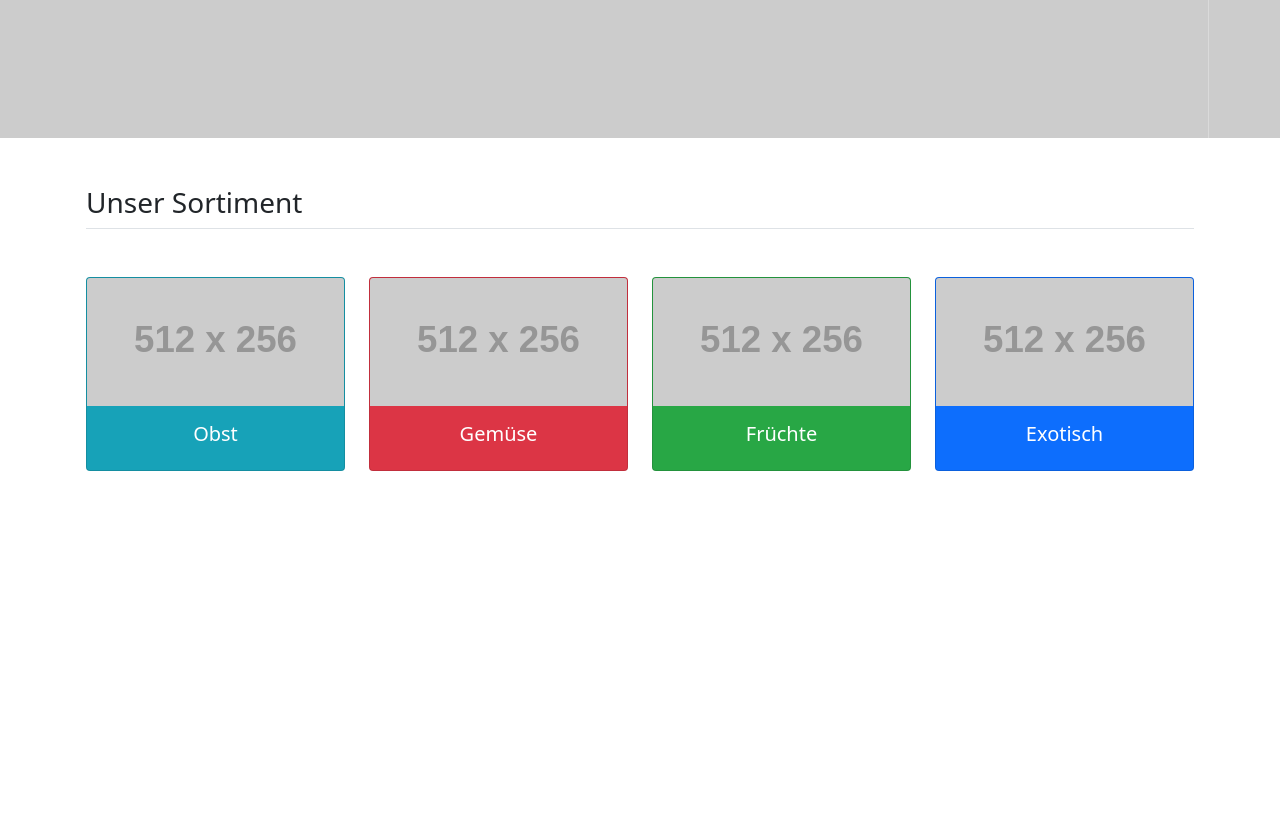
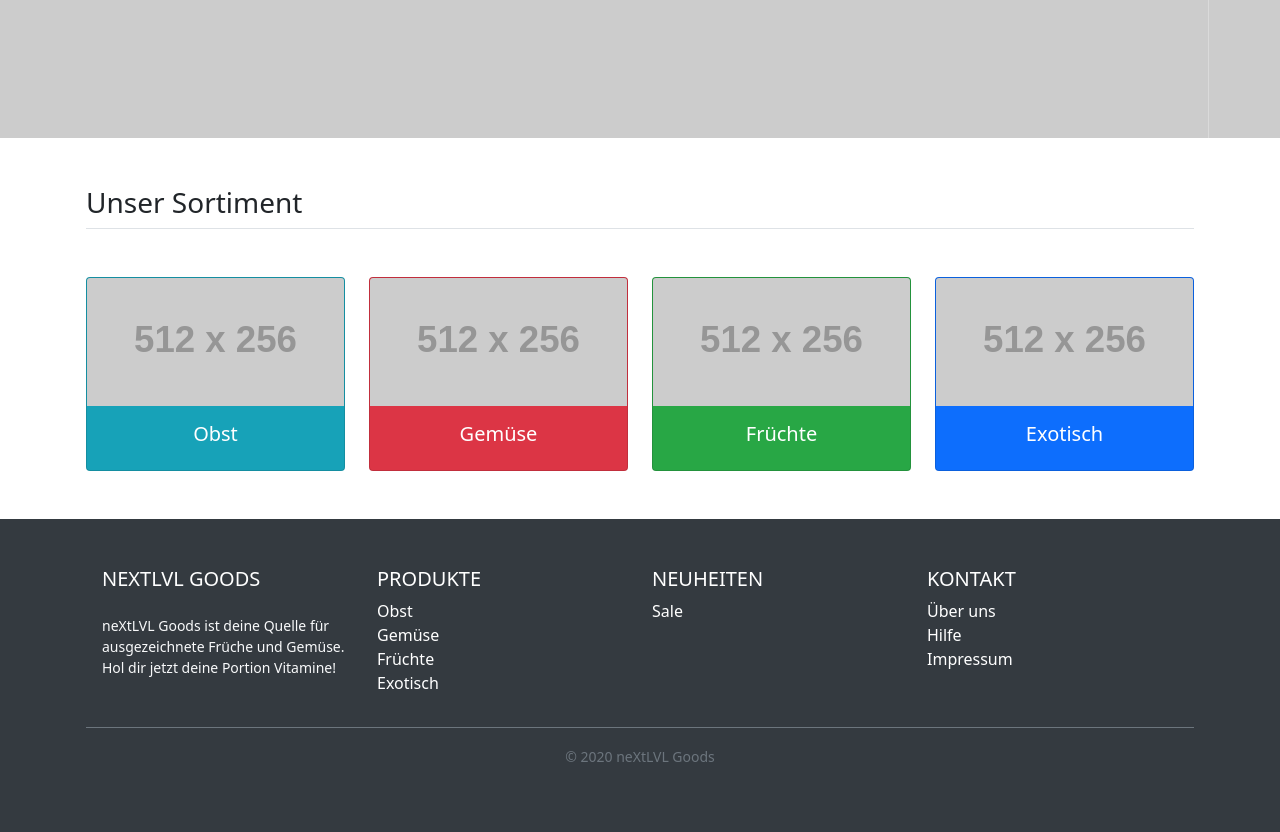
Before and after one commit to derechtenap/projekt-webshop, a plain HTML site: page index.html in a window 1280 px wide. Shown: the part 438-1270 px from the top of the page. Before the commit the page ends 957 px from the top, so only its background shows below. Drawn offline with Linux system fonts and the light colour scheme; placeholder pictures from the web are drawn by us.

Commit message:
Footer hinzugefügt
Fixes #15

```diff
--- a/index.html
+++ b/index.html
@@ -168,6 +168,58 @@
     </main>
     <!-- /MAIN -->
 
+    <!-- FOOTER -->
+    <footer class="bg-dark text-white py-5">
+        <div class="container">
+            <section class="container text-center text-md-left">
+                <div class="row">
+                    <hr class="clearfix w-100 d-none pb-3">
+                    <div class="col-md-3 mb-md-0 mb-3">
+                        <h5 class="text-uppercase"><a href="index.html" class="text-white text-decoration-none">neXtLVL Goods</a></h5>
+                        <ul class="list-unstyled">
+                            <li class="small pt-3 text-light">
+                                neXtLVL Goods ist deine Quelle für ausgezeichnete Früche und Gemüse. Hol dir jetzt deine Portion Vitamine!
+                            </li>
+                        </ul>
+                    </div>
+                    <div class="col-md-3 mb-md-0 mb-3">
+                        <a class="text-white text-decoration-none" href="produkte/uebersicht.html">
+                            <h5 class="text-uppercase">Produkte</h5>
+                        </a>
+                        <ul class="list-unstyled">
+                            <li><a class="text-white text-decoration-none" href="produkte/obst.html">Obst</a></li>
+                            <li><a class="text-white text-decoration-none" href="produkte/gemuese.html">Gemüse</a></li>
+                            <li><a class="text-white text-decoration-none" href="produkte/fruechte.html">Früchte</a></li>
+                            <li><a class="text-white text-decoration-none" href="produkte/exotisch.html">Exotisch</a></li>
+                        </ul>
+                    </div>
+                    <div class="col-md-3 mb-md-0 mb-3">
+                        <a class="text-white text-decoration-none" href="produkte/neuheiten.html">
+                            <h5 class="text-uppercase">Neuheiten</h5>
+                        </a>
+                        <ul class="list-unstyled">
+                            <li><a class="text-white text-decoration-none" href="produkte/sale.html">Sale</a></li>
+                        </ul>
+                    </div>
+                    <div class="col-md-3 mb-md-0 mb-3">
+                        <a class="text-white text-decoration-none" href="kontakt/formular.html">
+                            <h5 class="text-uppercase footer-link">Kontakt</h5>
+                        </a>
+                        <ul class="list-unstyled">
+                            <li><a class="text-white text-decoration-none" href="hilfe/ueber-uns.html">Über uns</a></li>
+                            <li><a class="text-white text-decoration-none" href="hilfe/uebersicht.html">Hilfe</a></li>
+                            <li><a class="text-white text-decoration-none" href="kontakt/impressum.html">Impressum</a></li>
+                        </ul>
+                    </div>
+                </div>
+            </section>
+            <div class="text-center py-3 mt-3 border-top border-secondary">
+                <a class="text-muted small text-decoration-none" href="index.html">&copy; 2020 neXtLVL Goods</a>
+            </div>
+        </div>
+    </footer>
+    <!-- /FOOTER -->
+
     <script src="js/bootstrap.bundle.min.js"></script>
 
 </body>
```
